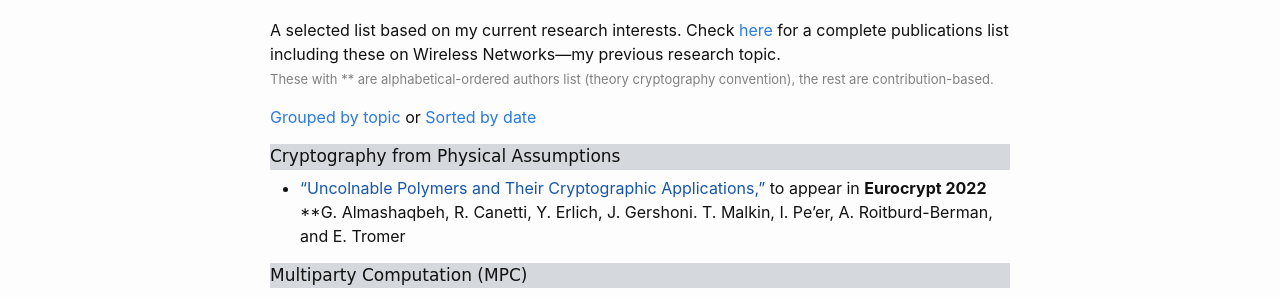
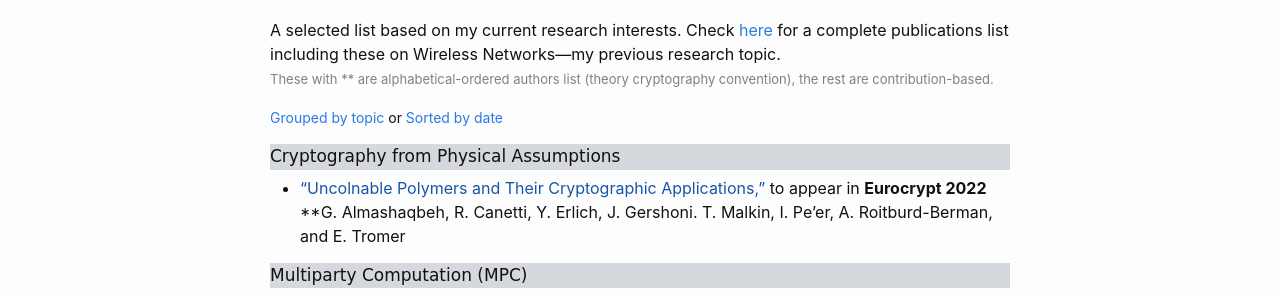
Before and after one commit to GhadaAlmashaqbeh/GhadaAlmashaqbeh.github.io, a Jekyll site: the page built from 02-publications.md, in a window 1280 px wide. Shown: the part 171-468 px from the top of the page. Built offline with Jekyll 4.4.1, drawn with Linux system fonts in a browser that asks for light colours.

Commit message:
edit pub list

```diff
--- a/02-publications.md
+++ b/02-publications.md
@@ -9,7 +9,7 @@
 A selected list based on my current research interests. Check [here](https://scholar.google.com/citations?hl=en&user=QKIkII0AAAAJ&view_op=list_works&sortby=pubdate) for a complete publications list including these on Wireless Networks---my previous research topic.<br/>
 <span style="color:grey;font-size:13px;">These with \*\* are alphabetical-ordered authors list (theory cryptography convention), the rest are contribution-based.</span>
 
-<span style="text-align:right;">[Grouped by topic](https://ghadaalmashaqbeh.github.io/publications/) or [Sorted by date](https://ghadaalmashaqbeh.github.io/publications/by-date/)</span>
+<span style="text-align:right;font-size:14px;">[Grouped by topic](https://ghadaalmashaqbeh.github.io/publications/) or [Sorted by date](https://ghadaalmashaqbeh.github.io/publications/by-date/)</span>
 
 <div style="font-family: 'Comic Sans MS'; font-size:17px; background-color:rgb(213, 216, 220);margin-bottom:6px;">Cryptography from Physical Assumptions</div>
 
```
Also changed, not shown: publications-date.md (+1 -1 lines).
